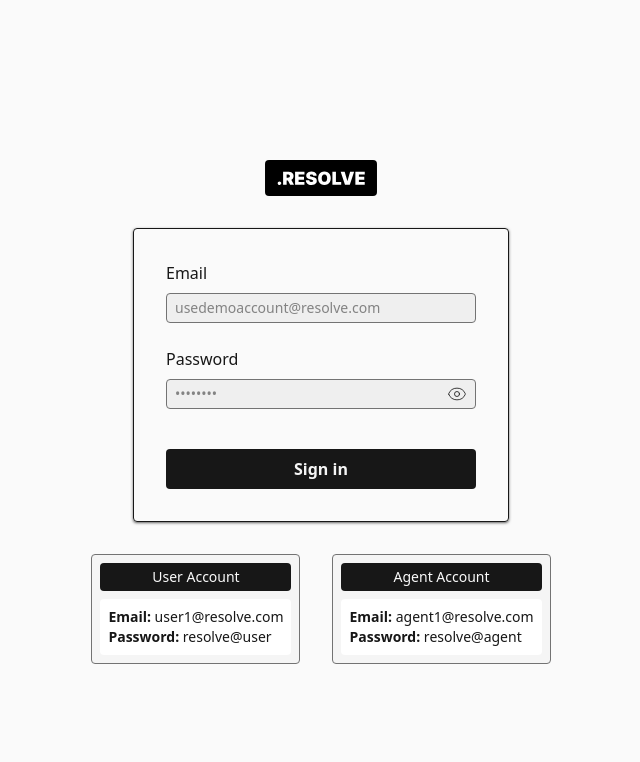
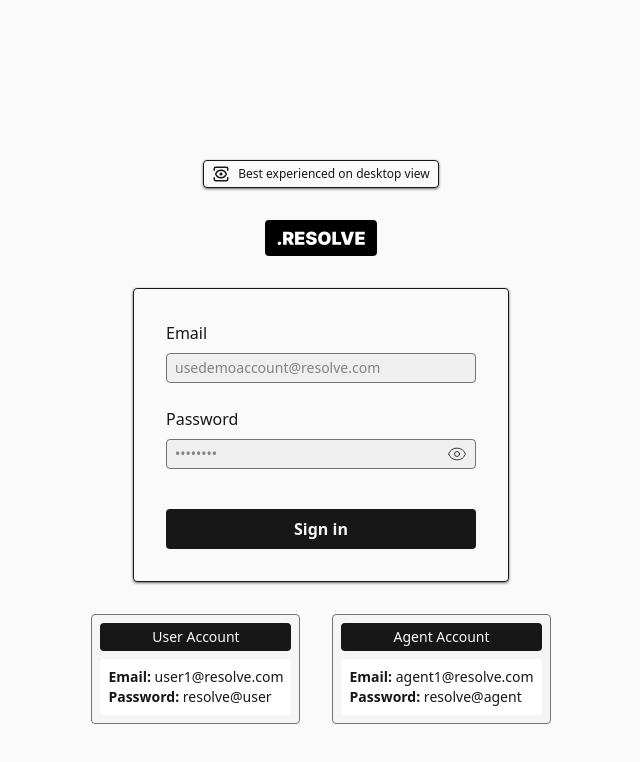
Before and after one commit to MadhanKumarR150896/.RESOLVE, a React (Vite) app: page /signin in a window 1280 px wide. Shown: the top 762 px of the page, without its empty margins (319-959 px from the left). Built offline with nearby package versions, Linux system fonts and the light colour scheme; no server answers; a web font is replaced by a local one.

Commit message:
Banner for desktop view

```diff
--- a/src/pages/Dashboard/TicketsDash.tsx
+++ b/src/pages/Dashboard/TicketsDash.tsx
@@ -96,6 +96,7 @@ const TicketsDash = () => {
         <SearchBox
           ref={inputRef}
           inputProps={{
+            placeholder: "0000001",
             inputMode: "numeric",
             onKeyDown: handleOnKeyDown,
             onPaste: handleOnPaste,
--- a/src/pages/Dashboard/TicketsGrid.tsx
+++ b/src/pages/Dashboard/TicketsGrid.tsx
@@ -61,7 +61,7 @@ export const TicketsGrid = ({ role }: { role: "user" | "agent" | null }) => {
       },
       {
         root: rootContainerRef.current,
-        rootMargin: "200px 0px 400px 0px",
+        rootMargin: "400px 0px 800px 0px",
         threshold: 0,
       }
     );
--- a/src/pages/Signin/SigninPage.tsx
+++ b/src/pages/Signin/SigninPage.tsx
@@ -2,10 +2,14 @@ import { SigninForm } from "./SigninForm";
 import { SigninDetails } from "./SigninDetails";
 import LogoLight from "../../assets/Full_logo_L_S.svg";
 import { Link } from "react-router";
+import { View } from "lucide-react";
 
 const SigninPage = () => (
   <div className="base items-center justify-center py-[20vh]">
     <div className="flex flex-col gap-8 items-center">
+      <div className="flex gap-2 items-center text-xs font-medium px-2 py-1 rounded border shadow shadow-neutral-500">
+        <View size={18} /> Best experienced on desktop view
+      </div>
       <Link to="/signin">
         <img className="w-28 rounded" src={LogoLight} alt="App_logo" />
       </Link>
--- a/src/utils/ReusableElements.tsx
+++ b/src/utils/ReusableElements.tsx
@@ -175,7 +175,7 @@ export const SearchBox = forwardRef<HTMLInputElement, SearchBoxProps>(
     return (
       <div
         className={cn(
-          "flex justify-between border rounded py-1 px-2 gap-2 border-neutral-500",
+          "flex justify-between border rounded py-1 px-2 border-neutral-500",
           className
         )}
       >
```
